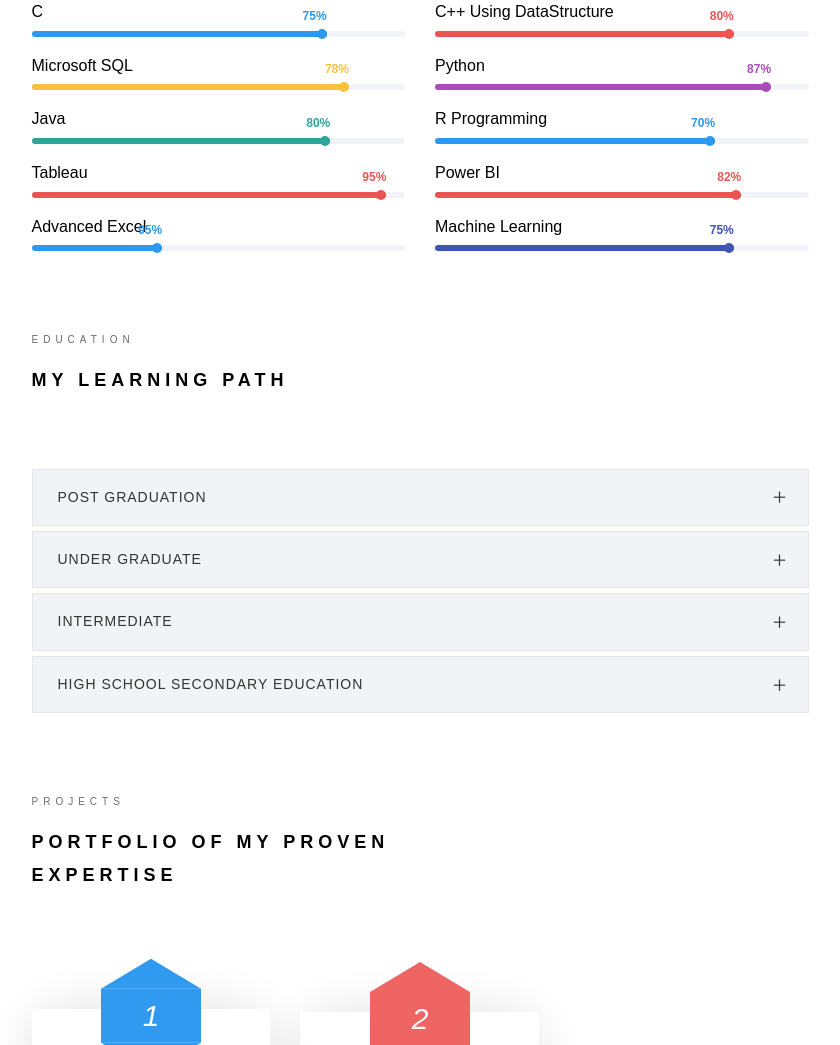
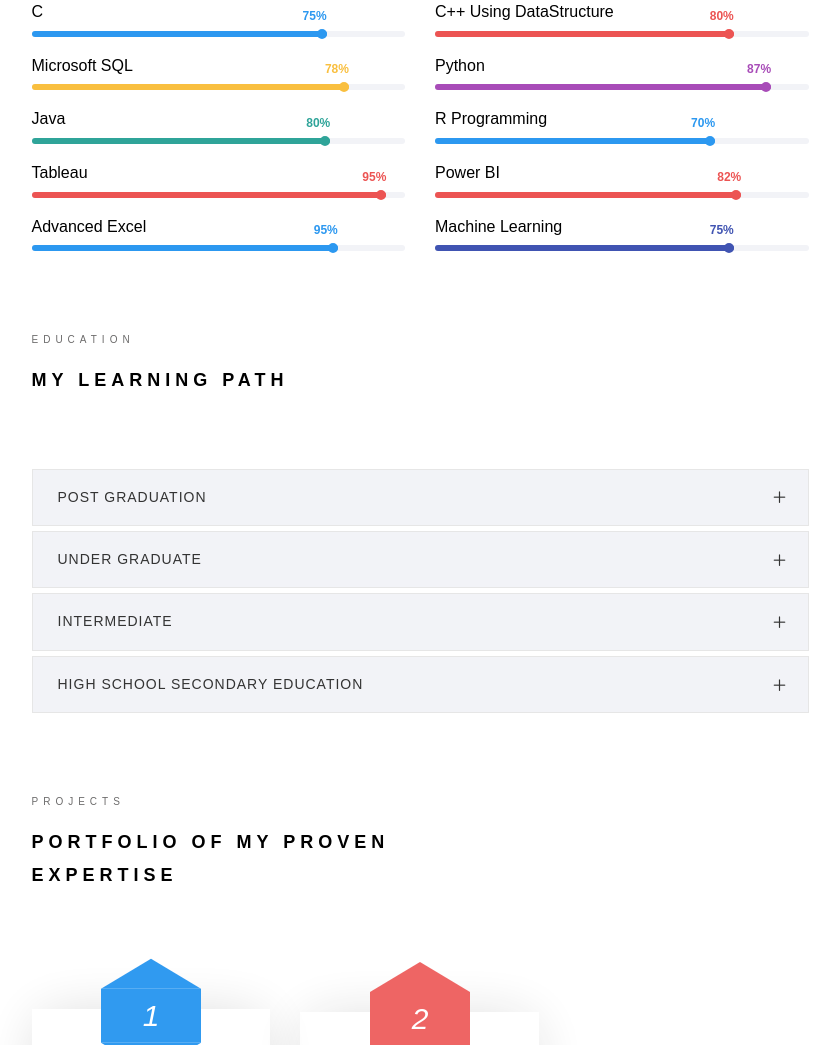
Before and after one commit to KavithaMutha22/Portfolio, a plain HTML site: page index.html in a window 1280 px wide. Shown: the part 1513-2558 px from the top of the page, without its empty margins (370-1210 px from the left). Drawn offline with Linux system fonts and the light colour scheme; a web font is replaced by a local one.

Commit message:
index.html
Signed-off-by: KavithaMutha22 <159529276+KavithaMutha22@users.noreply.github.com>

```diff
--- a/index.html
+++ b/index.html
@@ -345,7 +345,7 @@
 									<h3>Advanced Excel</h3>
 									<div class="progress">
 										<div class="progress-bar color-1" role="progressbar" aria-valuenow="35"
-											aria-valuemin="0" aria-valuemax="100" style="width:35%">
+											aria-valuemin="0" aria-valuemax="100" style="width:82%">
 											<span>95%</span>
 										</div>
 									</div>
```
